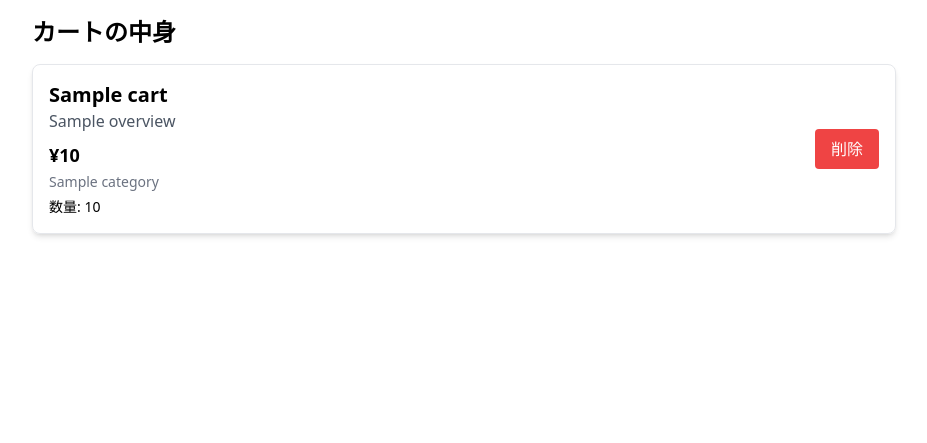
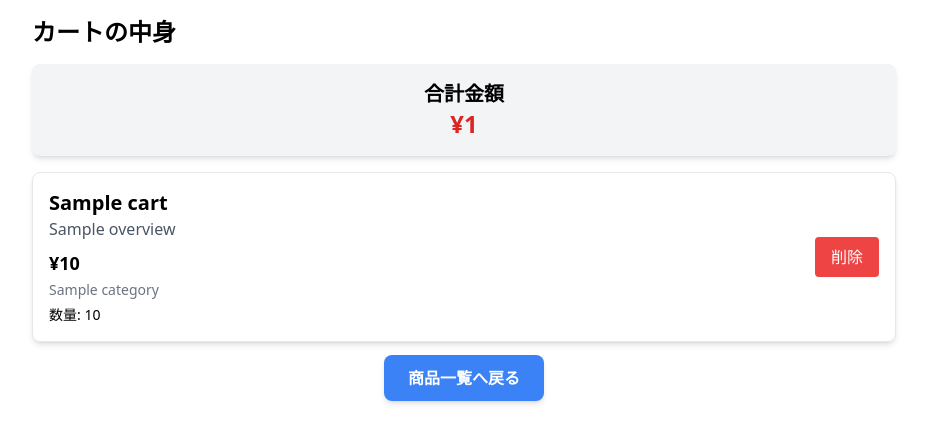
Before and after one commit to hirossk/websystem01, a Flask app: template templates/cartitem.html in a window 1280 px wide. Shown: the top 443 px of the page, without its empty margins (176-1103 px from the left). Run offline with Flask 3, Linux system fonts and the light colour scheme; the template is opened without the code that fills it: most values are stand-ins (such as "Sample title", 1, 10 or a date in 2020); some libraries are stand-ins or nearby versions.

Commit message:
機能アップ中

```diff
--- a/app.py
+++ b/app.py
@@ -40,7 +40,9 @@ def cartin():
     else:
         carts.append({'code': product['code'], 'name': product['name'], 'price': product['price'], 'quantity': 1})
 
-    return render_template('cartitem.html', carts=carts)
+    total_price = sum(cart['price'] * cart['quantity'] for cart in carts)
+
+    return render_template('cartitem.html', carts=carts, total_price=total_price)
 
 @app.route('/deleteitem', methods=['POST'])
 def deleteitem():
--- a/templates/cartitem.html
+++ b/templates/cartitem.html
@@ -8,6 +8,10 @@
 </head>
 <body class="max-w-4xl mx-auto p-4">
     <h1 class="text-2xl font-bold mb-4">カートの中身</h1>
+    <div class="p-4 mb-4 bg-gray-100 rounded-lg shadow-md text-center">
+        <h2 class="text-xl font-semibold">合計金額</h2>
+        <p class="text-2xl font-bold text-red-600">¥{{total_price}}</p>
+    </div>
     <div class="grid gap-4">
         {% for cart in carts%}
         <div class="p-4 border rounded-lg shadow-md flex items-center justify-between">
@@ -26,5 +30,8 @@
         {% endfor %}
 
     </div>
+        <div class="mt-6 text-center">
+            <a href="/list" class="px-6 py-3 bg-blue-500 text-white font-bold rounded-lg shadow-md hover:bg-blue-600">商品一覧へ戻る</a>
+        </div>
 </body>
 </html>
```
